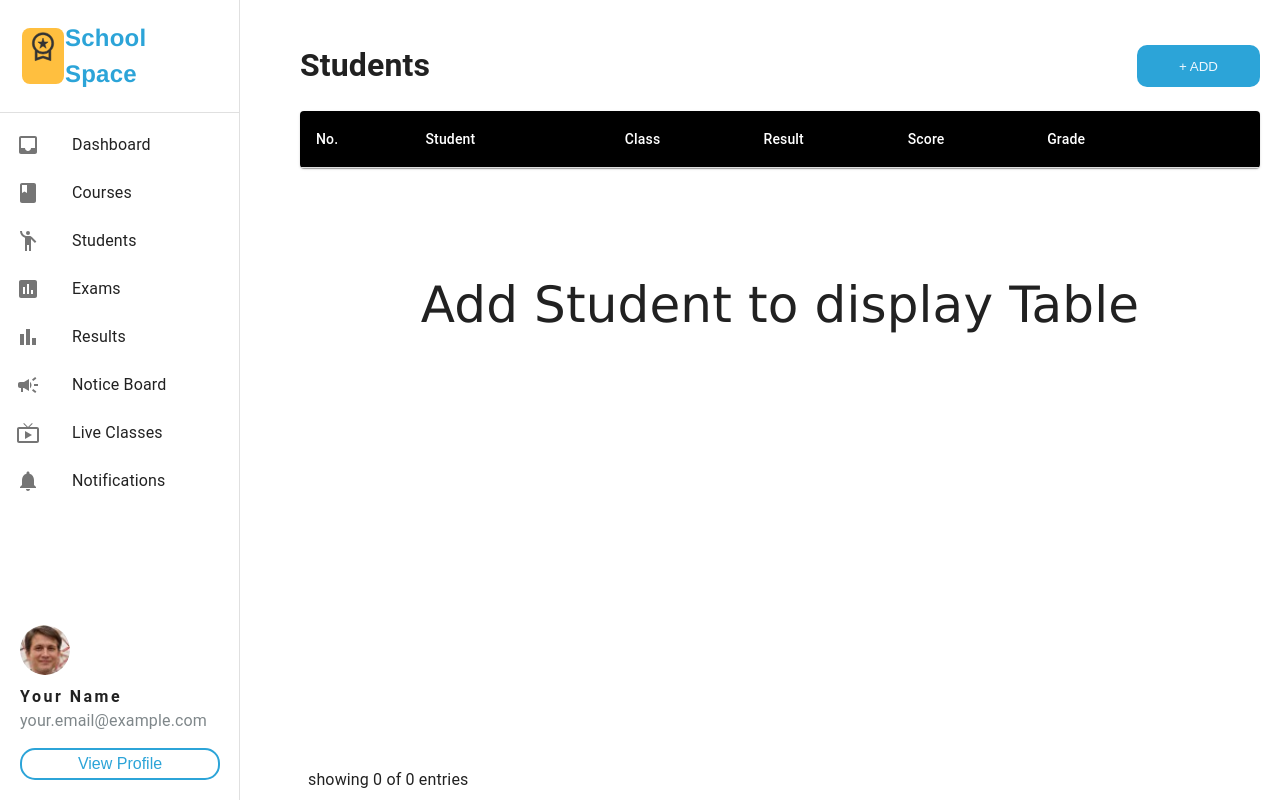
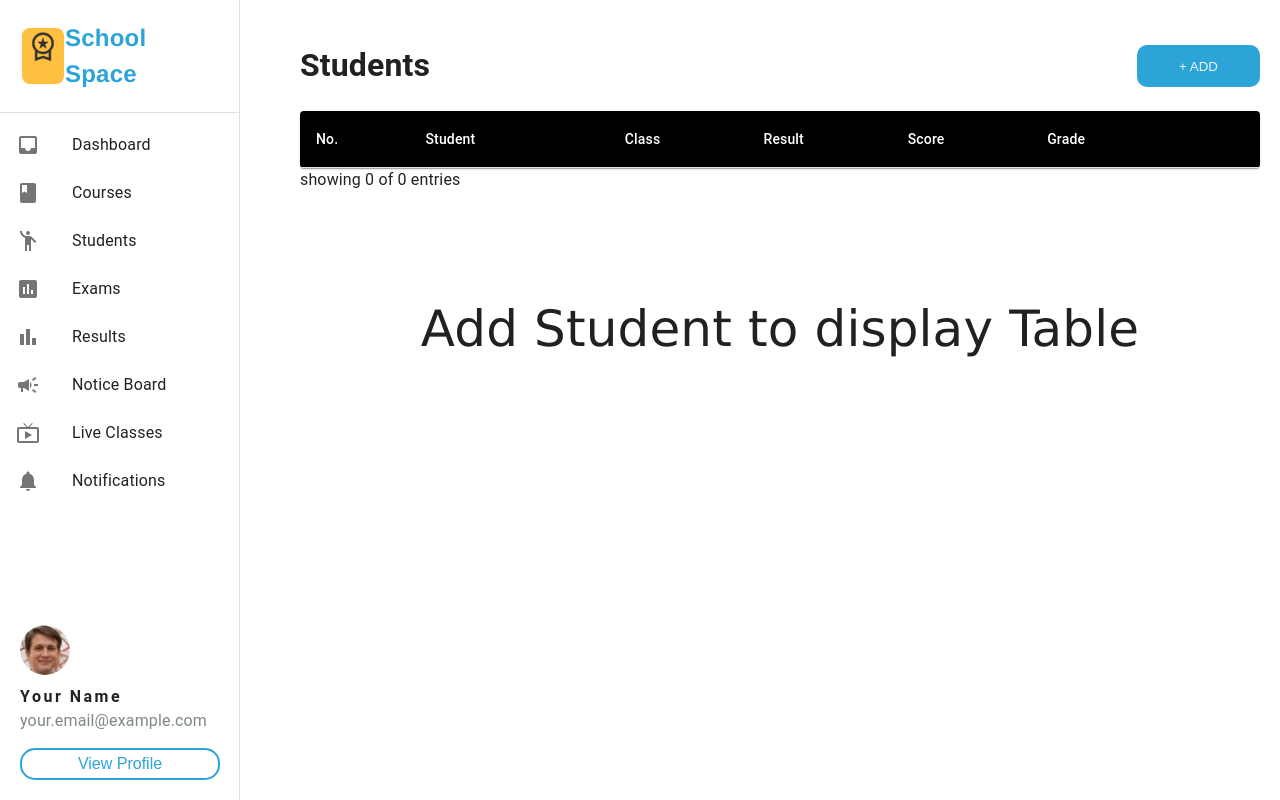
Before and after one commit to adityamandal-Developer/Student-Space, a React (Vite) app: page / in a window 1280 px wide. Built offline with nearby package versions, Linux system fonts and the light colour scheme.

Commit message:
fixed some css

```diff
--- a/src/App.jsx
+++ b/src/App.jsx
@@ -63,11 +63,10 @@ function App() {
         <StudentTable forms={forms} onclickDelete={handleDeleteForm} />
         <Box
           sx={{
-            position: "fixed",
             bottom: 0,
           }}
         >
-          <Typography sx={{ margin: "8px" }}>
+          <Typography sx={{ margin: "0px", padding: "0px", zIndex: 2 }}>
             showing {forms.length} of {forms.length} entries
           </Typography>
         </Box>
```
